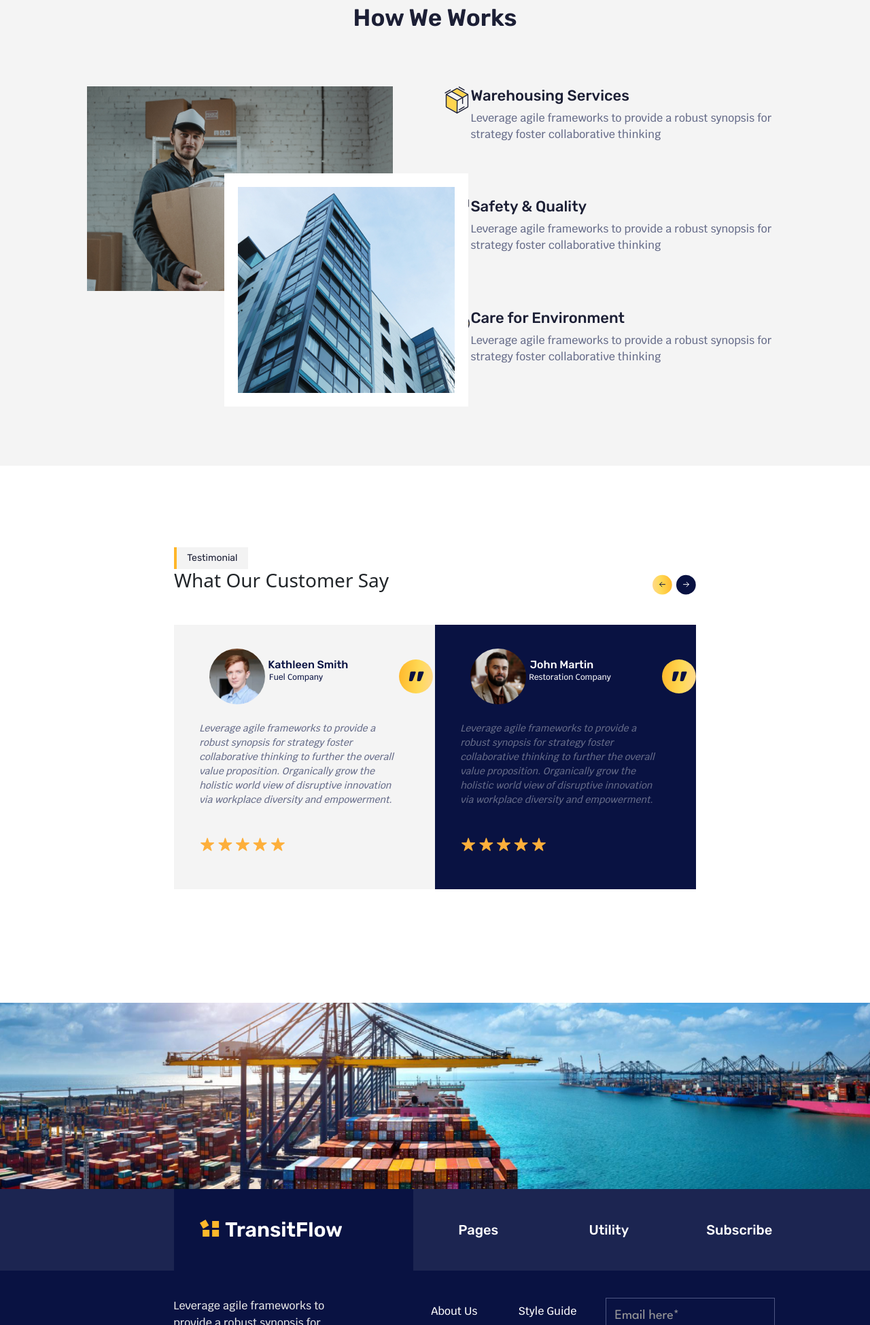
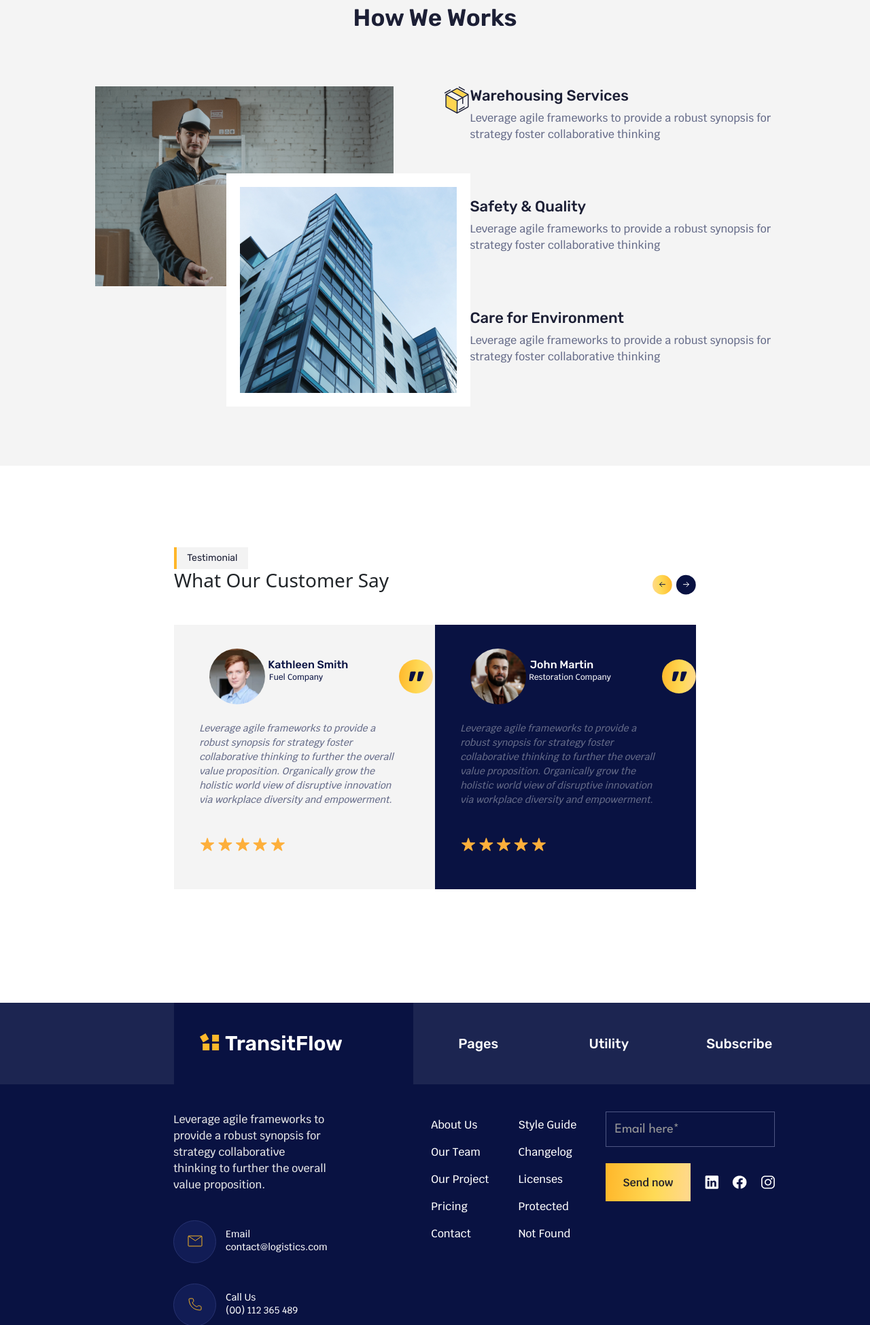
Before and after one commit to vgpl2000/transitflowtwp, a plain HTML site: page services.html in a window 1280 px wide. Shown: the part 1672-3621 px from the top of the page at 68% size. Drawn offline with nearby package versions, Linux system fonts and the light colour scheme.

Commit message:
Updates based on design

```diff
--- a/s_services.css
+++ b/s_services.css
@@ -363,6 +363,7 @@ body {
 
 #sec3-row {
     padding: 0 10vw;
+    margin: 0;
 
 }
 
--- a/services.html
+++ b/services.html
@@ -269,7 +269,6 @@
     <!--SECTION 10-->
 
     <div id="section-10">
-        <img id="sec10-img" src="assets/sec10-img.png">
         <div id="sec10-content">
 
             <div id="sec10-topnav" class="row-cols-4">
```
Also changed, not shown: about.html (+0 -1 lines).
